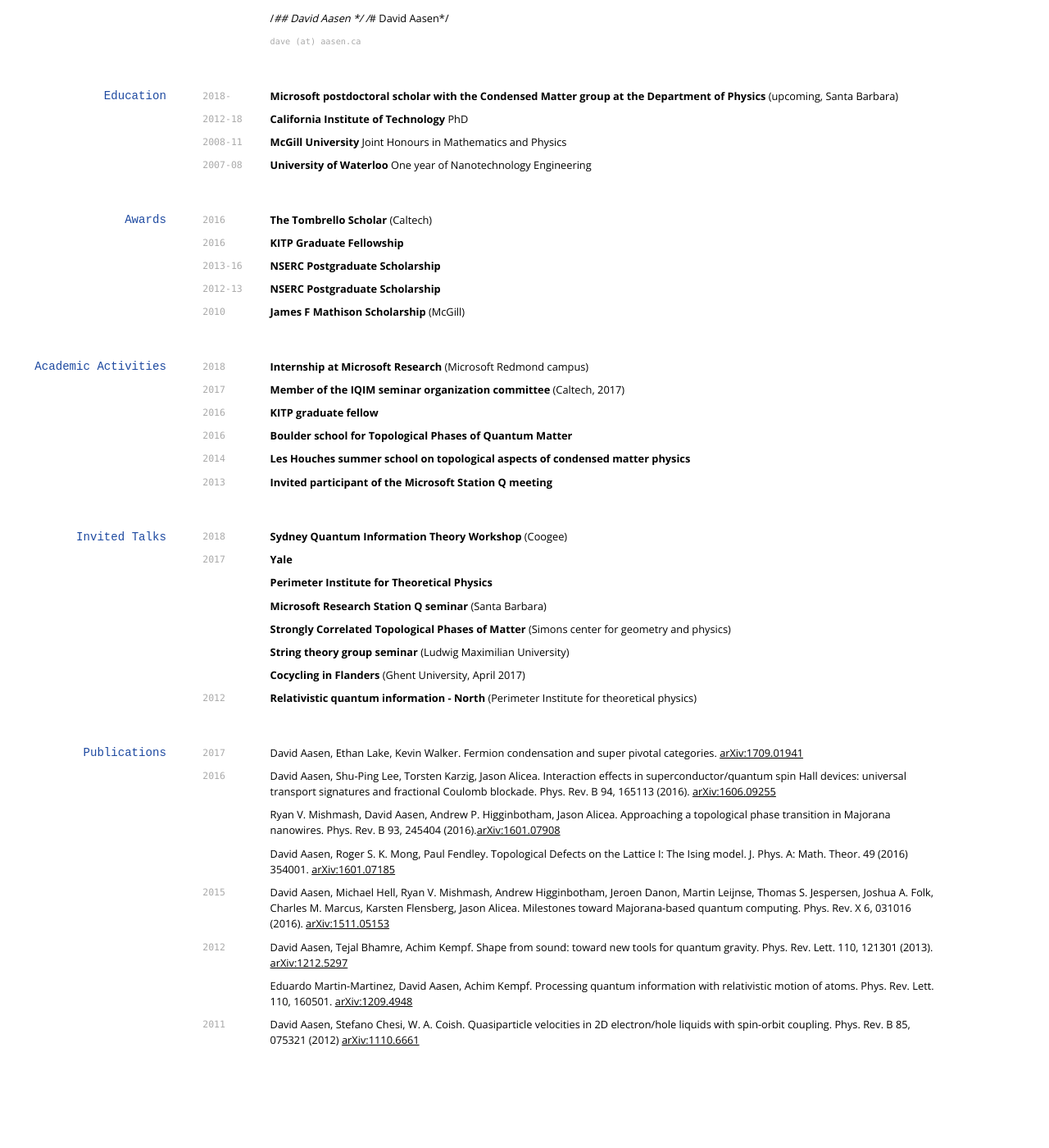
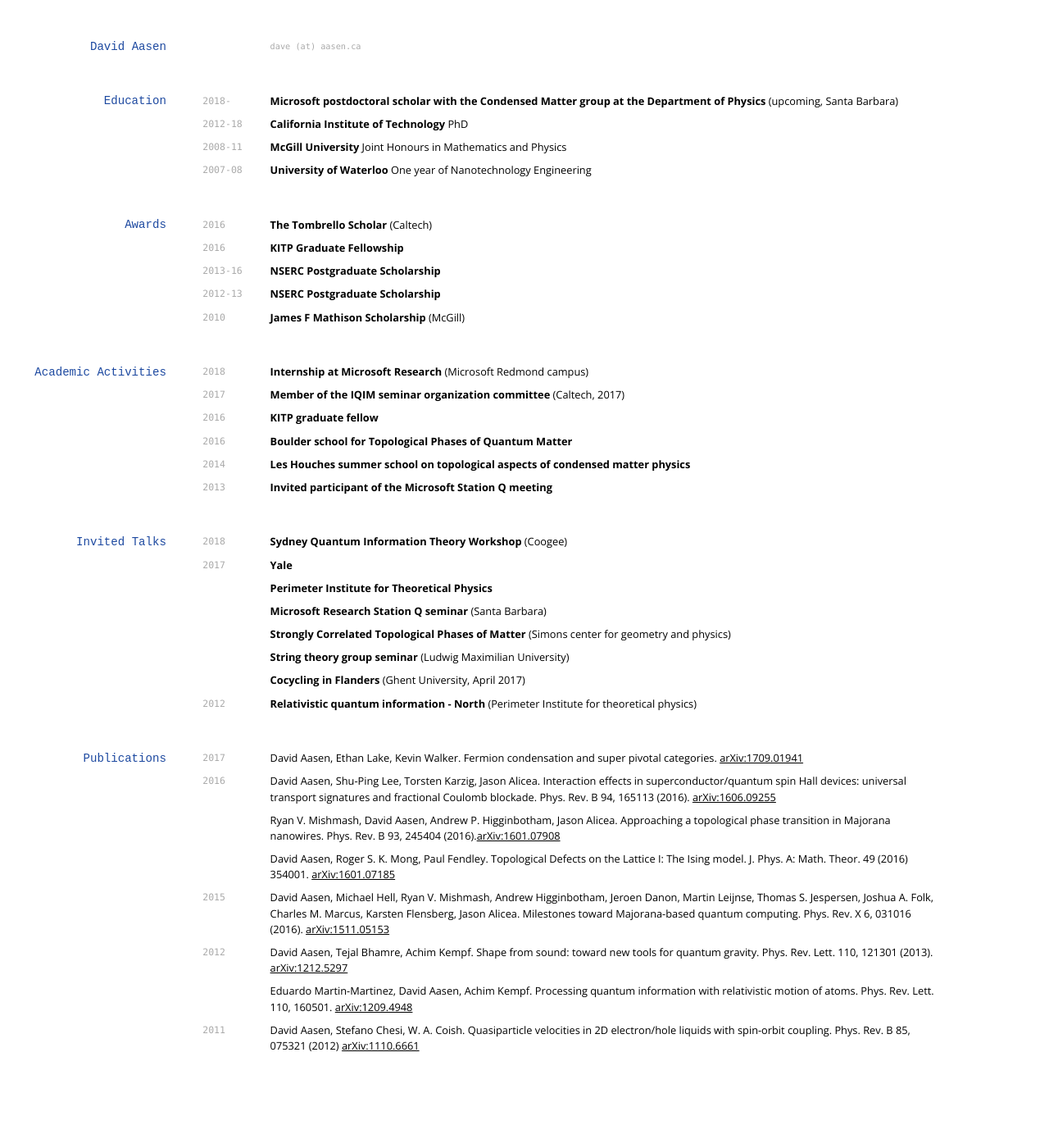
Before and after one commit to davidaasen/davidaasen.github.io, a Jekyll site: the page built from CVprime.md, in a window 1280 px wide. Shown: the whole page at 82% size. Built offline with Jekyll 4.4.1, drawn with Linux system fonts in a browser that asks for light colours; nearby versions of some CDN libraries.

Commit message:
Update CVprime.md

```diff
--- a/CVprime.md
+++ b/CVprime.md
@@ -2,8 +2,7 @@
 layout: cv
 title: David Aasen's CV
 ---
-/*## David Aasen */
-/*# David Aasen*/
+## David Aasen
 
 <div id="webaddress">
 <a href="dave@aasen.ca">dave (at) aasen.ca</a>
```
